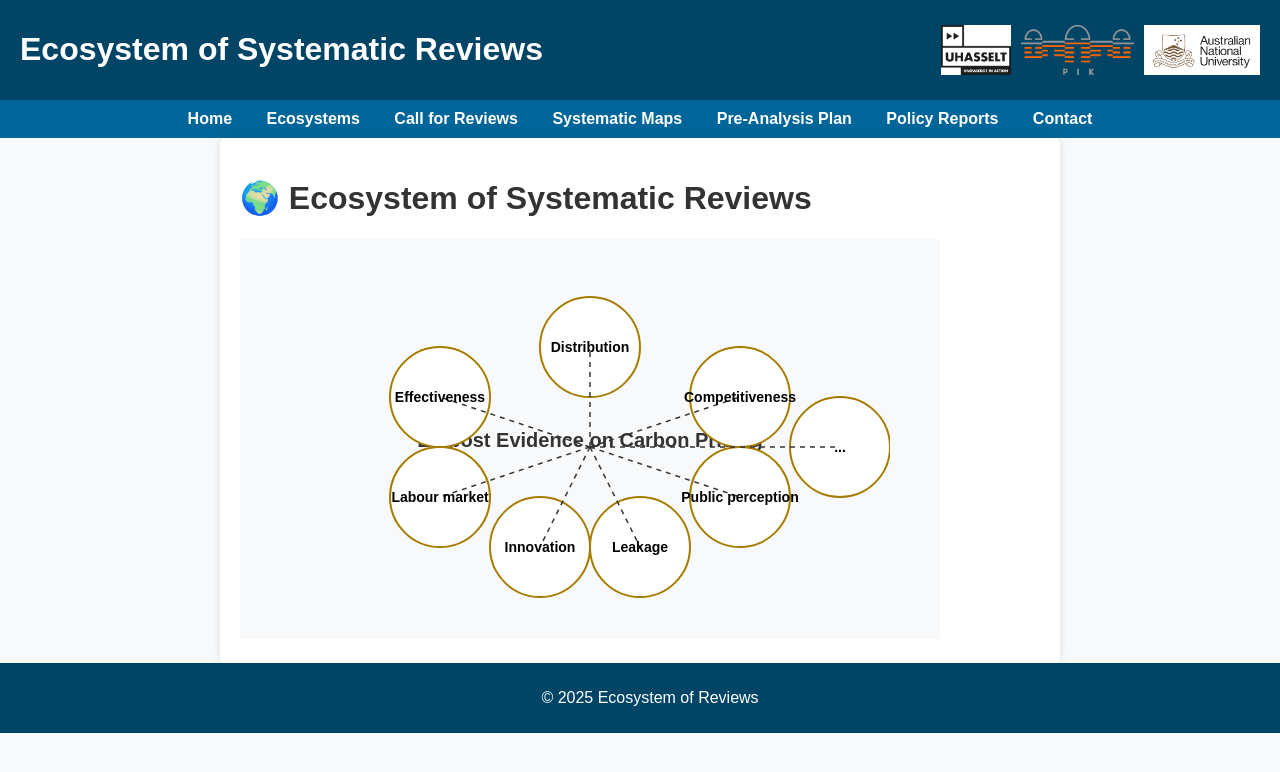
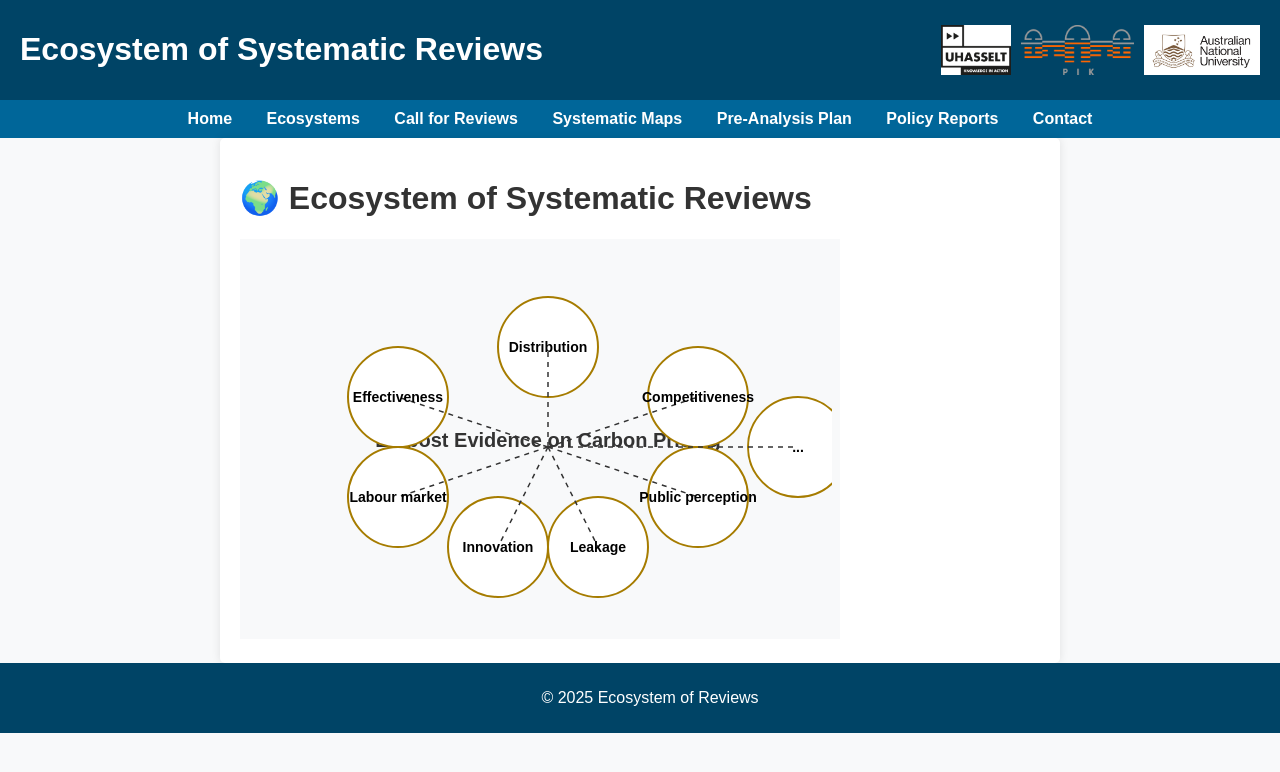
Before and after one commit to trangdtk-vnu/ecosystem-reviews, a Jekyll site: the page built from index.md, in a window 1280 px wide. Shown: the top 772 px of the page. Built offline with Jekyll 4.4.1, drawn with Linux system fonts in a browser that asks for light colours.

Commit message:
Update index.md

```diff
--- a/index.md
+++ b/index.md
@@ -5,4 +5,4 @@ title: Home
 
 # 🌍 Ecosystem of Systematic Reviews
 
-<iframe src="/carbon_pricing_graph.html" width="700" height="400" style="border:none;"></iframe>
+<iframe src="/ecosystem-reviews/carbon_pricing_graph.html" width="600" height="400" style="border:none;"></iframe>
```
